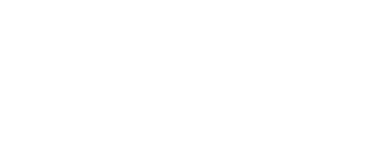
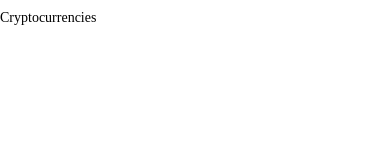
Before and after one commit to jenriquelopezdev/cryptocurrencies, a React Native app: screen / in a window 390 px wide. Shown: the top 160 px of the page. Built offline with nearby package versions, Linux system fonts and the light colour scheme.

Commit message:
react-native link fonts

```diff
--- a/App.js
+++ b/App.js
@@ -8,11 +8,13 @@
     StatusBar,
 } from 'react-native';
 
+import Header from './components/header/header';
+
 
 const App = () => {
     return (
         <>
-
+            <Header></Header>
         </>
     );
 };
--- a/components/header/header.js
+++ b/components/header/header.js
@@ -6,10 +6,17 @@
     Platform,
 } from 'react-native';
 
-const Header = () => {
+const Header = () => (
+    <Text style={styles.header}>
+        Cryptocurrencies
+    </Text>
+)
 
-}
-
-const styles = StyleSheet.create({});
+const styles = StyleSheet.create({
+    header: {
+        paddingTop: Platform.OS === 'ios' ? 50 : 10,
+        fontFamily: 'Lato-Black'
+    }
+});
 
 export default Header;
```
Also changed, not shown: react-native.config.js (added, +7 -0 lines), 5 other files (tests, documents, lock files or other folders).
